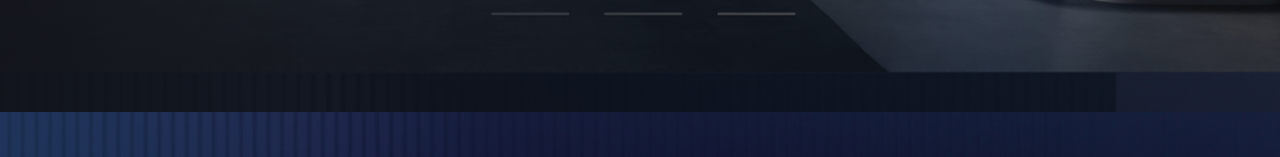
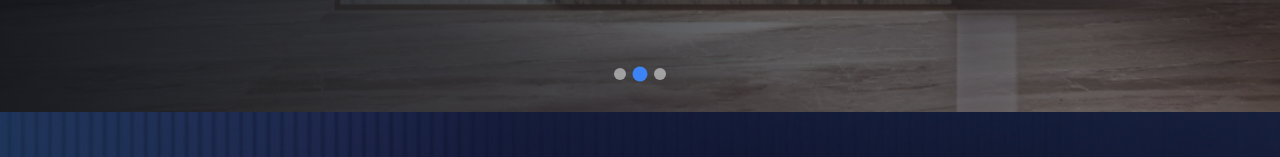
Before and after one commit to mosstk/jomoo-v4, a React (Vite) app: page / in a window 1280 px wide. Shown: the part 761-918 px from the top of the page. Built offline with nearby package versions, Linux system fonts and the light colour scheme.

Commit message:
Move banners to HeroSection
Move the three banner images to the HeroSection component to be displayed as designed.

```diff
--- a/src/components/HeroSection.tsx
+++ b/src/components/HeroSection.tsx
@@ -1,25 +1,54 @@
 import HeroBackground from "@/components/hero/HeroBackground";
 import HeroContent from "@/components/hero/HeroContent";
-import heroImage from "@/assets/hero-bathroom.jpg";
+import { useState, useEffect } from "react";
 
 const HeroSection = () => {
+  const bannerImages = [
+    "/lovable-uploads/ef788fc8-157e-43fb-bc62-b97b5cc5b4ea.png",
+    "/lovable-uploads/563c65af-a3f5-4e90-9bf3-a5adbae2869f.png",
+    "/lovable-uploads/01d27af5-b467-44a8-9c78-346a121236f0.png"
+  ];
+
+  const [currentImageIndex, setCurrentImageIndex] = useState(0);
+
+  useEffect(() => {
+    const interval = setInterval(() => {
+      setCurrentImageIndex((prev) => (prev + 1) % bannerImages.length);
+    }, 5000);
+
+    return () => clearInterval(interval);
+  }, [bannerImages.length]);
+
   const handleExploreProducts = () => {
-    // Scroll to products section or navigate
     console.log("Explore products clicked");
   };
 
   const handleLearnMore = () => {
-    // Navigate to about page or show more info
     console.log("Learn more clicked");
   };
 
   return (
     <section className="relative min-h-screen overflow-hidden bg-transparent">
       <HeroBackground
-        image="/lovable-uploads/d08d6c2d-cc4c-4246-a89c-3c1423a90d00.png"
+        image={bannerImages[currentImageIndex]}
         overlay={true}
         overlayClass="bg-gradient-to-r from-background/95 via-background/70 to-background/40"
       />
+
+      {/* Banner indicators */}
+      <div className="absolute bottom-8 left-1/2 transform -translate-x-1/2 z-20 flex space-x-2">
+        {bannerImages.map((_, index) => (
+          <button
+            key={index}
+            onClick={() => setCurrentImageIndex(index)}
+            className={`w-3 h-3 rounded-full transition-all duration-300 ${
+              index === currentImageIndex
+                ? 'bg-primary scale-125'
+                : 'bg-white/50 hover:bg-white/70'
+            }`}
+          />
+        ))}
+      </div>
 
       <div className="relative z-10 container mx-auto px-4 h-screen flex items-center">
         <HeroContent
--- a/src/pages/Index.tsx
+++ b/src/pages/Index.tsx
@@ -1,6 +1,5 @@
 import Header from "@/components/Header";
 import HeroSection from "@/components/HeroSection";
-import BannerSection from "@/components/BannerSection";
 import ProductGrid from "@/components/ProductGrid";
 import Footer from "@/components/Footer";
 import MainLayout from "@/components/layout/MainLayout";
@@ -10,7 +9,6 @@ const Index = () => {
     <MainLayout backgroundImage="/lovable-uploads/c366600e-3443-4d33-b8d0-73044d37fb9e.png">
       <Header />
       <HeroSection />
-      <BannerSection />
       <ProductGrid />
       <Footer />
     </MainLayout>
```
